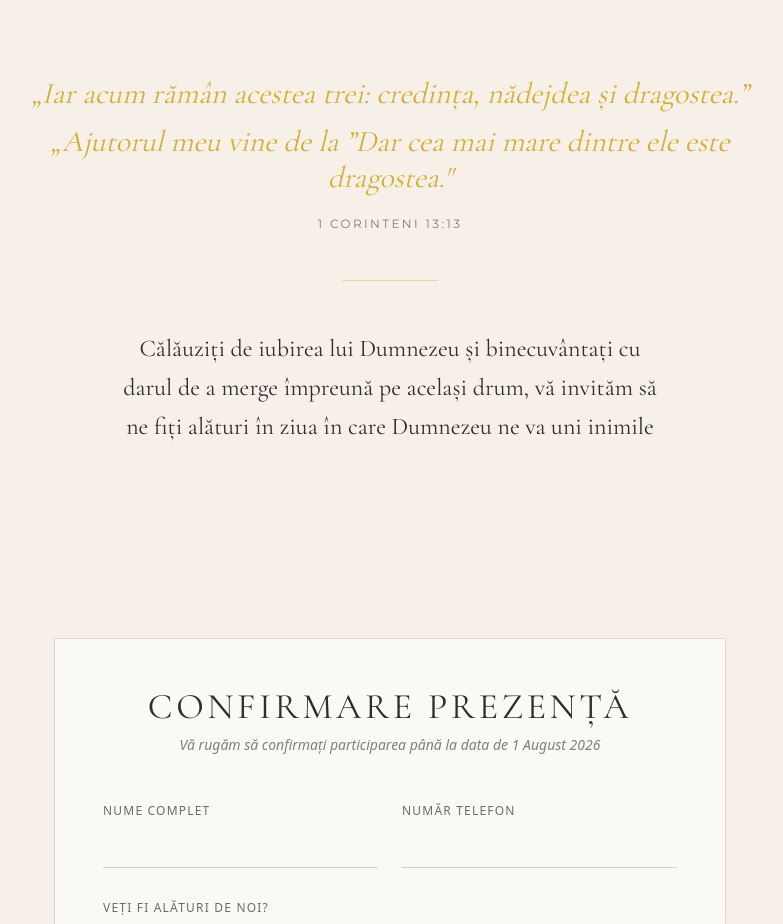
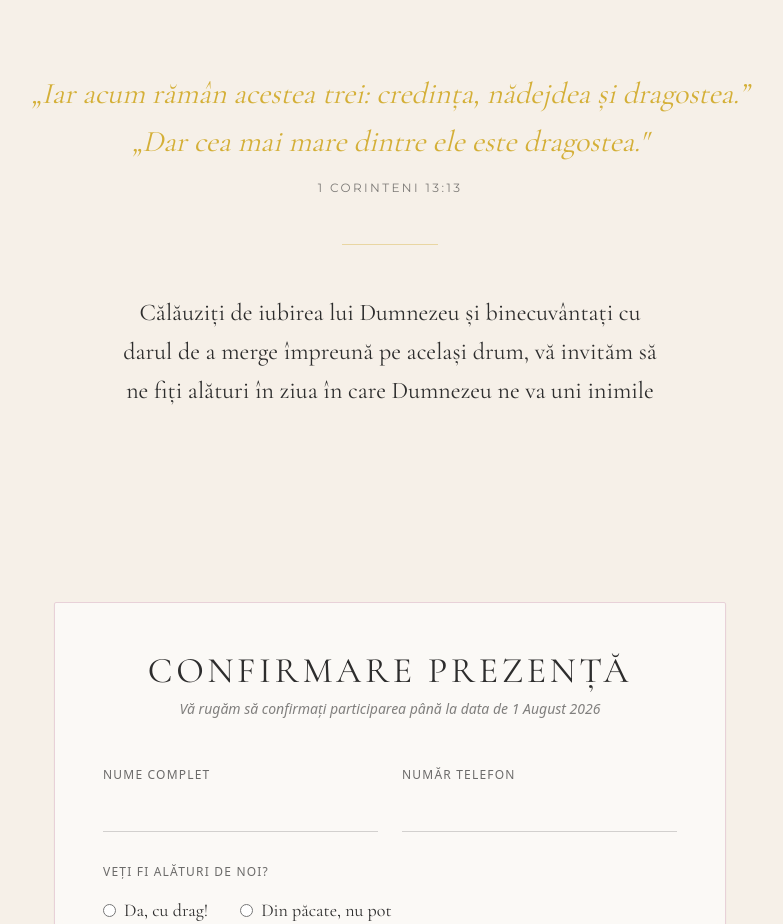
Before and after one commit to 76zjmvtwrm-a11y/roberto-amelia-nunta, a Next.js app: page / in a window 1280 px wide. Shown: the part 820-1744 px from the top of the page, without its empty margins (250-1033 px from the left). Built offline with nearby package versions, Linux system fonts and the light colour scheme; no server answers.

Commit message:
Update Welcome.tsx

```diff
--- a/components/Welcome.tsx
+++ b/components/Welcome.tsx
@@ -16,7 +16,7 @@ export default function Welcome() {
             „Iar acum rămân acestea trei: credința, nădejdea și dragostea.”
           </p>
           <p className="font-heading italic text-2xl md:text-3xl text-wedding-gold">
-            „Ajutorul meu vine de la ”Dar cea mai mare dintre ele este dragostea."
+            „Dar cea mai mare dintre ele este dragostea."
           </p>
           <p className="font-body text-xs uppercase tracking-[0.2em] opacity-60 pt-2">1 Corinteni 13:13</p>
         </div>
```
